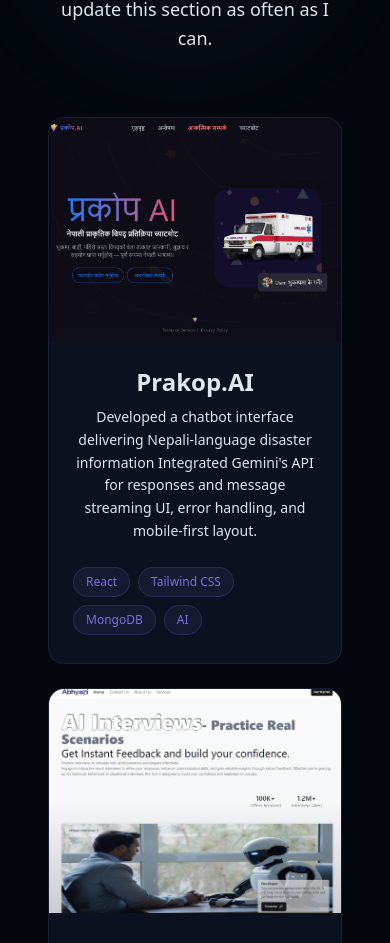
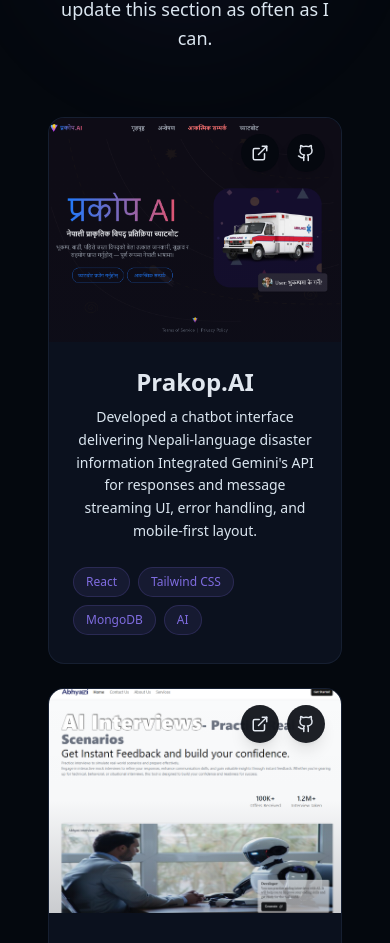
Before and after one commit to Gcvishwas/Portfolio, a React (Vite) app: page / in a window 390 px wide. Shown: the part 4834-5777 px from the top of the page. Built offline with nearby package versions, Linux system fonts and the light colour scheme.

Commit message:
Change opacity for mobile

```diff
--- a/src/Components/Projects.tsx
+++ b/src/Components/Projects.tsx
@@ -46,7 +46,7 @@
                 {/* Gradient Overlay */}
                 <div className="absolute inset-0 bg-linear-to-t from-card via-card/5 to-transparent opacity-20 group-hover:opacity-40 transition-opacity duration-500 "></div>
                 {/* Floating Action Buttons */}
-                <div className="absolute top-4 right-4 flex gap-2 opacity-0 group-hover:opacity-60 transition-opacity duration-500">
+                <div className="absolute top-4 right-4 flex gap-2 opacity-100 md:opacity-0 md:group-hover:opacity-60 transition-opacity duration-500">
                   <a
                     href={project.url}
                     target="_blank"
```
